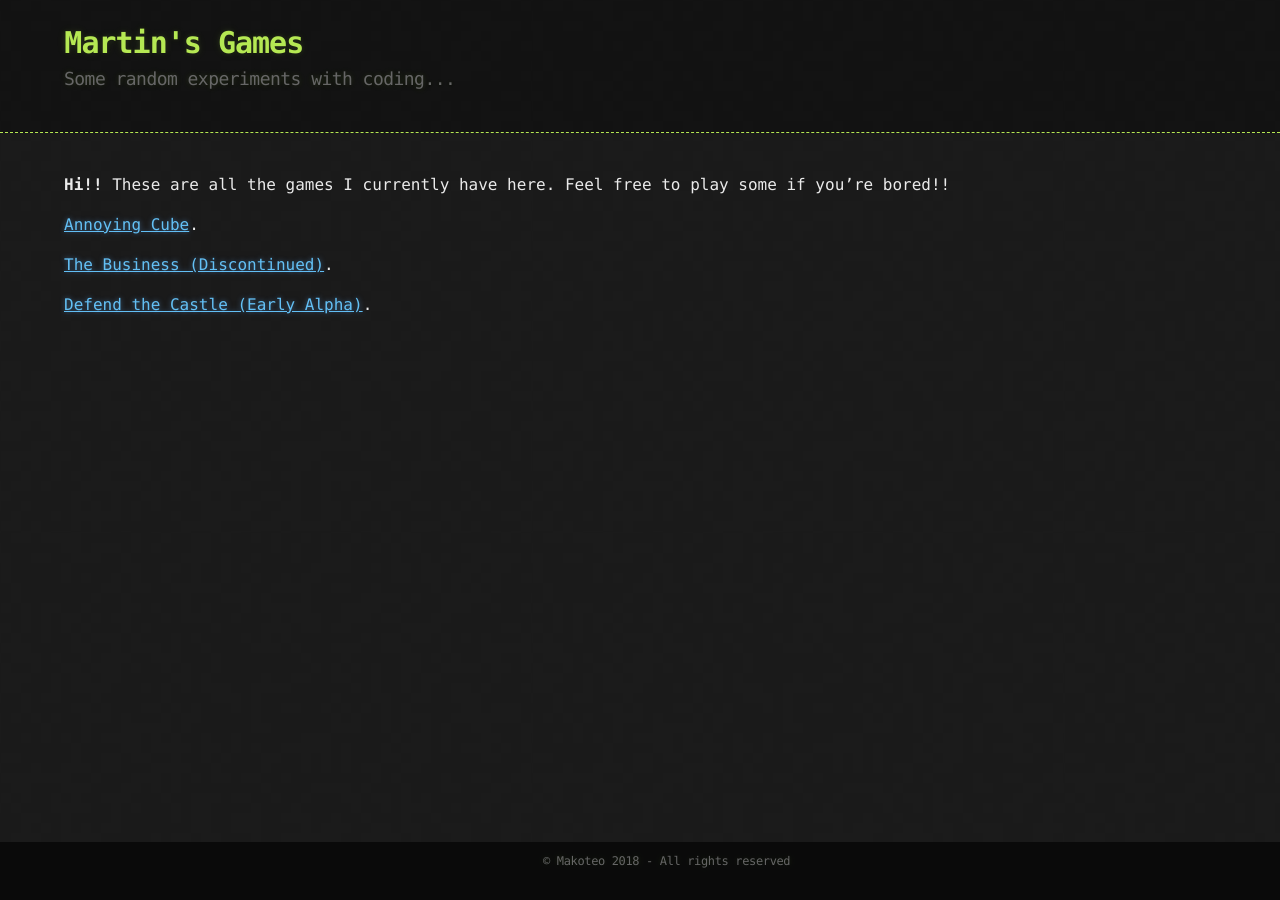
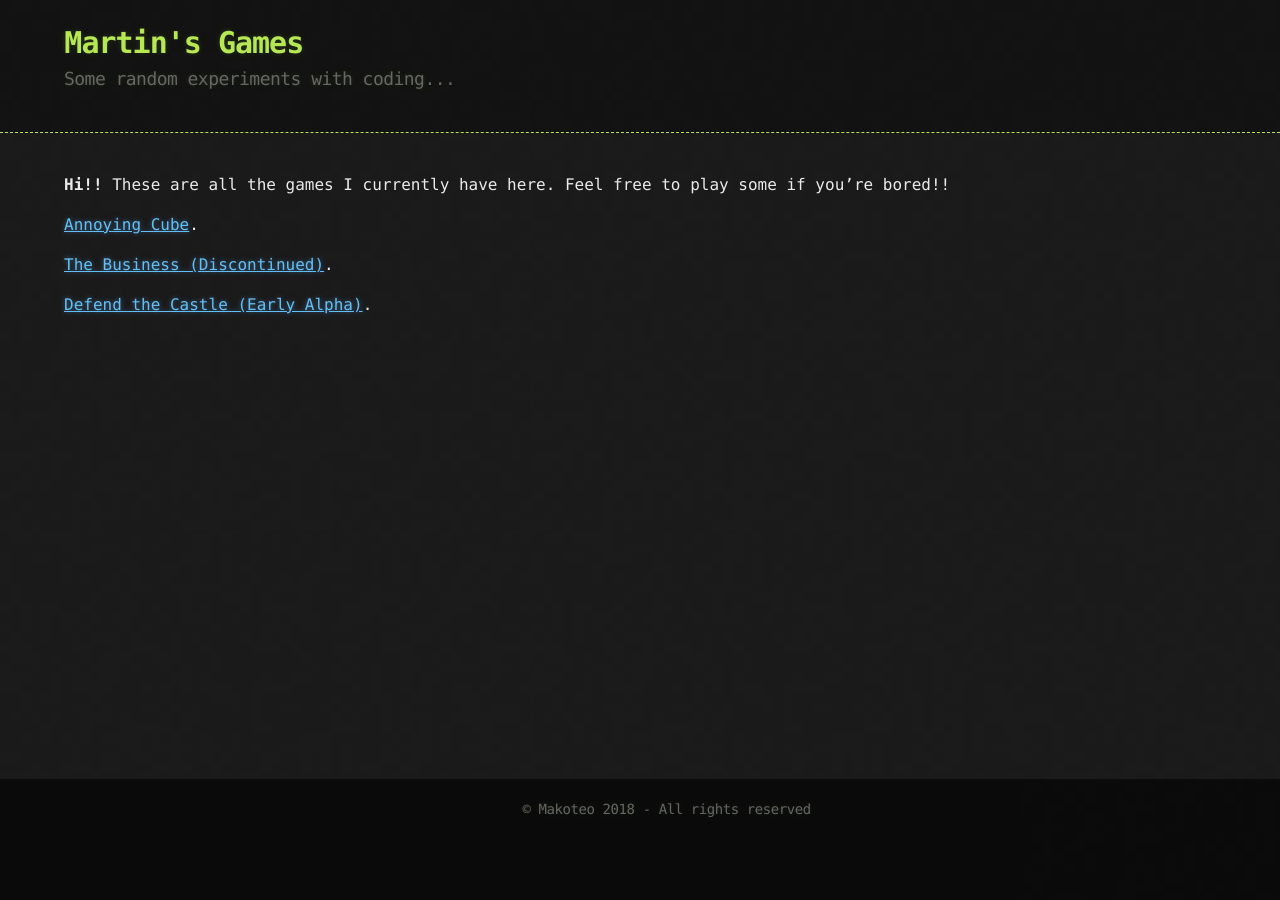
Before and after one commit to makoteo/blog, a Jekyll site: the page built from index.md, in a window 1280 px wide. Built offline with Jekyll 4.4.1, drawn with Linux system fonts in a browser that asks for light colours.

Commit message:
Still playing around with footer copyright

```diff
--- a/_sass/jekyll-theme-hacker.scss
+++ b/_sass/jekyll-theme-hacker.scss
@@ -91,10 +91,11 @@ header h2 {
 }
 
 footer h2 {
-  font-size: 12px;
+  font-size: 14px;
   font-weight: 300;
   color: #666;
   margin-left: 40pt;
+  padding: 10px;
 }
 
 #downloads .btn {
```
